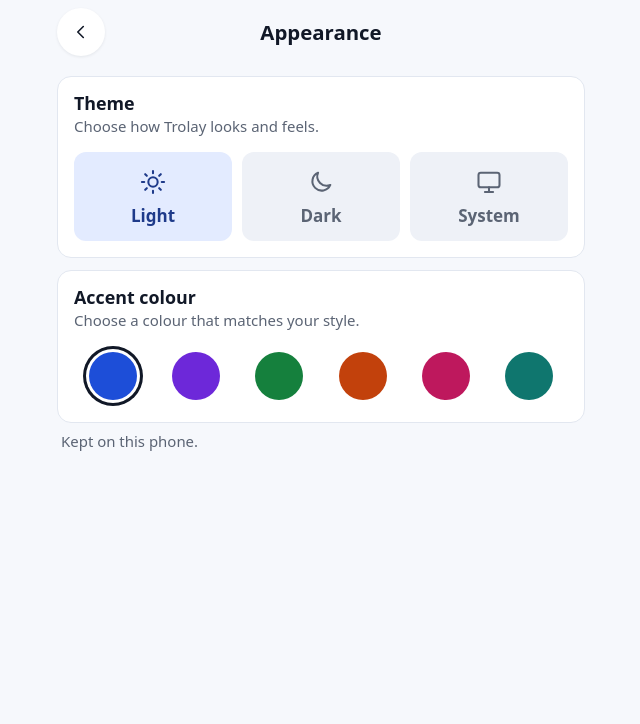
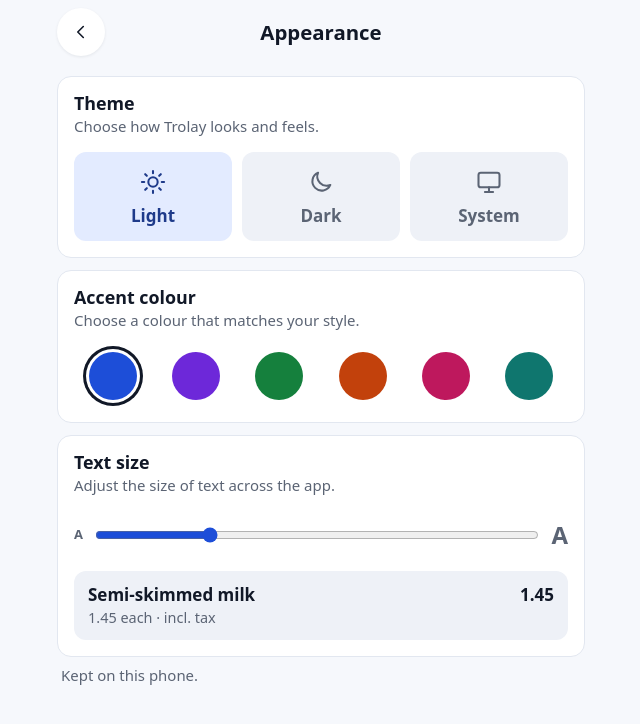
Before and after one commit to silentworks/trolay, a SvelteKit app: page /settings/appearance in a window 1280 px wide. Shown: the top 724 px of the page, without its empty margins (319-959 px from the left). Built offline with nearby package versions, Linux system fonts and the light colour scheme.

Commit message:
Set the text size in Appearance with a slider from 90% to 135%, with row labels that wrap so values keep their room (SIL-330) (#91)

```diff
--- a/src/app.css
+++ b/src/app.css
@@ -46,7 +46,8 @@
 		'Segoe UI',
 		Roboto,
 		sans-serif;
-	font-size: 17px;
+	/* --text-scale is the text size chosen in Settings › Appearance (src/lib/appearance.ts). */
+	font-size: calc(17px * var(--text-scale, 1));
 	line-height: 1.45;
 }
 
@@ -336,7 +337,8 @@ button {
 
 .form-row {
 	display: grid;
-	grid-template-columns: auto minmax(0, 1fr);
+	/* The label takes what it needs up to half the row, so the value always has room. */
+	grid-template-columns: fit-content(50%) minmax(0, 1fr);
 	align-items: center;
 	column-gap: 12px;
 	min-height: 60px;
@@ -344,10 +346,10 @@ button {
 	border-bottom: 1px solid var(--border);
 }
 
+/* A label stays on one line while there's room, and wraps past half the row. */
 .form-row > label,
 .form-row > span {
 	color: var(--muted);
-	white-space: nowrap;
 }
 
 .form-row > :nth-child(2) {
--- a/src/lib/appearance.ts
+++ b/src/lib/appearance.ts
@@ -23,3 +23,18 @@ export function readAccent(value: string | null): Accent {
 export function applyAccent(accent: Accent): void {
 	document.documentElement.dataset.accent = accent;
 }
+
+/** Text sizes, as a percentage of the default. */
+export const TEXT_SIZES = [90, 100, 110, 120, 135] as const;
+export type TextSize = (typeof TEXT_SIZES)[number];
+
+export const TEXT_SIZE_KEY = 'trolley.textSize';
+
+export function readTextSize(value: string | null): TextSize {
+	return TEXT_SIZES.find((size) => String(size) === value) ?? 100;
+}
+
+/** Scales the root font size, and with it everything sized in rem. */
+export function applyTextSize(size: TextSize): void {
+	document.documentElement.style.setProperty('--text-scale', String(size / 100));
+}
--- a/src/lib/components/StoreForm.svelte
+++ b/src/lib/components/StoreForm.svelte
@@ -135,10 +135,6 @@
 		color: var(--muted);
 	}
 
-	.form-row > .with-info > :is(label, span) {
-		white-space: nowrap;
-	}
-
 	.rate {
 		max-width: 7rem;
 		font-variant-numeric: tabular-nums;
--- a/src/lib/settings.svelte.ts
+++ b/src/lib/settings.svelte.ts
@@ -1,4 +1,11 @@
-import { ACCENT_KEY, readAccent, type Accent } from '#lib/appearance.ts';
+import {
+	ACCENT_KEY,
+	readAccent,
+	readTextSize,
+	TEXT_SIZE_KEY,
+	type Accent,
+	type TextSize
+} from '#lib/appearance.ts';
 import { readTheme, THEME_KEY, type Theme } from '#lib/theme.ts';
 
 // Per-device preferences. Storage can be unavailable (private browsing, blocked site data),
@@ -29,6 +36,8 @@ class Settings {
 	/** Light unless the shopper chose dark, or to match the phone. */
 	theme = $state<Theme>(readTheme(read(THEME_KEY)));
 	accent = $state<Accent>(readAccent(read(ACCENT_KEY)));
+	/** A percentage of the default text size. */
+	textSize = $state<TextSize>(readTextSize(read(TEXT_SIZE_KEY)));
 	/** The first-run guide was finished or skipped, or this phone already had stores or trips. */
 	onboarded = $state(read(ONBOARDED_KEY) === 'true');
 	/** The newest changelog entry this phone has been shown (or told of), e.g. "2026.11.07". */
@@ -49,6 +58,11 @@ class Settings {
 		write(ACCENT_KEY, accent);
 	}
 
+	setTextSize(size: TextSize): void {
+		this.textSize = size;
+		write(TEXT_SIZE_KEY, String(size));
+	}
+
 	markOnboarded(): void {
 		this.onboarded = true;
 		write(ONBOARDED_KEY, 'true');
--- a/src/routes/+layout.svelte
+++ b/src/routes/+layout.svelte
@@ -13,7 +13,7 @@
 	import UpdatePrompt from '#lib/components/UpdatePrompt.svelte';
 	import { settings } from '#lib/settings.svelte.ts';
 	import { syncEngine } from '#lib/sync/engine.svelte.ts';
-	import { applyAccent } from '#lib/appearance.ts';
+	import { applyAccent, applyTextSize } from '#lib/appearance.ts';
 	import { applyTheme } from '#lib/theme.ts';
 	import { LiveTrip } from '#lib/sync/live.ts';
 	import type { LayoutProps } from './$types';
@@ -35,6 +35,7 @@
 	// The look chosen in Settings; "match my phone" follows the phone as it switches.
 	$effect(() => applyTheme(settings.theme));
 	$effect(() => applyAccent(settings.accent));
+	$effect(() => applyTextSize(settings.textSize));
 
 	// The photos of trips deleted when the app last closed, too soon to have gone already.
 	$effect(() => {
--- a/src/routes/settings/appearance/+page.svelte
+++ b/src/routes/settings/appearance/+page.svelte
@@ -1,6 +1,6 @@
 <script lang="ts">
 	import { resolve } from '$app/paths';
-	import { ACCENTS } from '#lib/appearance.ts';
+	import { ACCENTS, TEXT_SIZES } from '#lib/appearance.ts';
 	import AppHeader from '#lib/components/AppHeader.svelte';
 	import SettingsSection from '#lib/components/SettingsSection.svelte';
 	import { settings } from '#lib/settings.svelte.ts';
@@ -83,6 +83,31 @@
 						<span class="visually-hidden">{accent.label}</span>
 					</label>
 				{/each}
+			</div>
+		{/snippet}
+	</SettingsSection>
+	<SettingsSection title="Text size" lead="Adjust the size of text across the app.">
+		{#snippet children(ids)}
+			<div class="size">
+				<span class="small" aria-hidden="true">A</span>
+				<input
+					type="range"
+					min="0"
+					max={TEXT_SIZES.length - 1}
+					step="1"
+					value={TEXT_SIZES.indexOf(settings.textSize)}
+					oninput={(event) => settings.setTextSize(TEXT_SIZES[event.currentTarget.valueAsNumber])}
+					aria-labelledby={ids.title}
+					aria-describedby={ids.lead}
+					aria-valuetext="{settings.textSize}%"
+				/>
+				<span class="large" aria-hidden="true">A</span>
+			</div>
+			<!-- How an item in the trolley reads at this size. -->
+			<div class="sample" aria-hidden="true">
+				<span class="sample-name">Semi-skimmed milk</span>
+				<span class="sample-price">1.45</span>
+				<span class="sample-meta">1.45 each · incl. tax</span>
 			</div>
 		{/snippet}
 	</SettingsSection>
@@ -182,6 +207,61 @@
 		border-radius: 50%;
 	}
 
+	.size {
+		display: grid;
+		grid-template-columns: auto minmax(0, 1fr) auto;
+		align-items: center;
+		gap: 12px;
+		min-height: var(--tap);
+	}
+
+	.size input {
+		width: 100%;
+		margin: 0;
+		accent-color: var(--accent);
+	}
+
+	.small,
+	.large {
+		font-weight: 700;
+		color: var(--muted);
+		line-height: 1;
+	}
+
+	/* Fixed, unlike everything else, so the ends of the slider stay the same. */
+	.small {
+		font-size: 13px;
+	}
+
+	.large {
+		font-size: 24px;
+	}
+
+	.sample {
+		display: grid;
+		grid-template-columns: minmax(0, 1fr) auto;
+		column-gap: 12px;
+		margin-top: 12px;
+		padding: 12px 14px;
+		border-radius: 12px;
+		background: var(--surface-2);
+	}
+
+	.sample-name {
+		font-weight: 700;
+	}
+
+	.sample-price {
+		font-weight: 700;
+		font-variant-numeric: tabular-nums;
+	}
+
+	.sample-meta {
+		grid-column: 1 / -1;
+		color: var(--muted);
+		font-size: 0.85rem;
+	}
+
 	svg {
 		width: 28px;
 		height: 28px;
--- a/static/theme.js
+++ b/static/theme.js
@@ -18,4 +18,8 @@
 	if (dark) document.querySelector('meta[name="theme-color"]').content = '#0b0f17';
 	const accent = saved('trolley.accent');
 	if (/^(blue|purple|green|orange|pink|teal)$/.test(accent || '')) root.dataset.accent = accent;
+	const textSize = saved('trolley.textSize');
+	if (/^(90|110|120|135)$/.test(textSize || '')) {
+		root.style.setProperty('--text-scale', String(Number(textSize) / 100));
+	}
 })();
```
Also changed, not shown: 1 other file (tests, documents, lock files or other folders).
